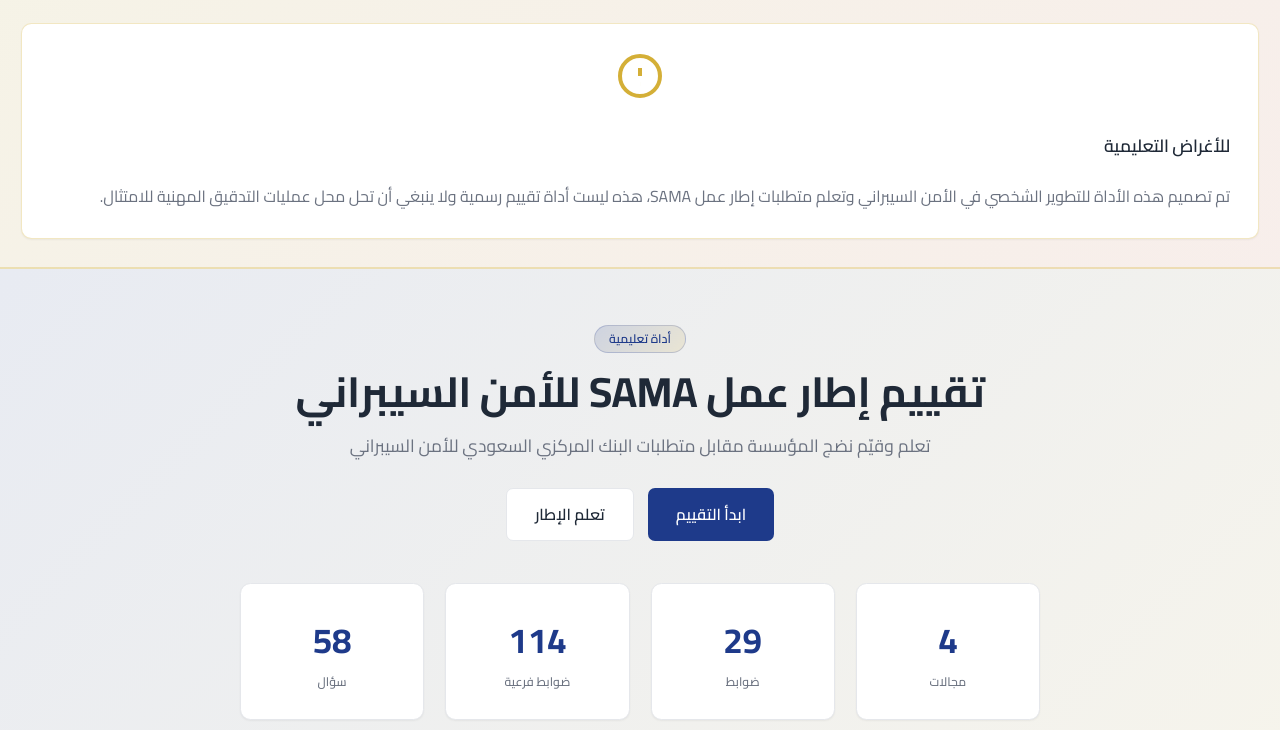
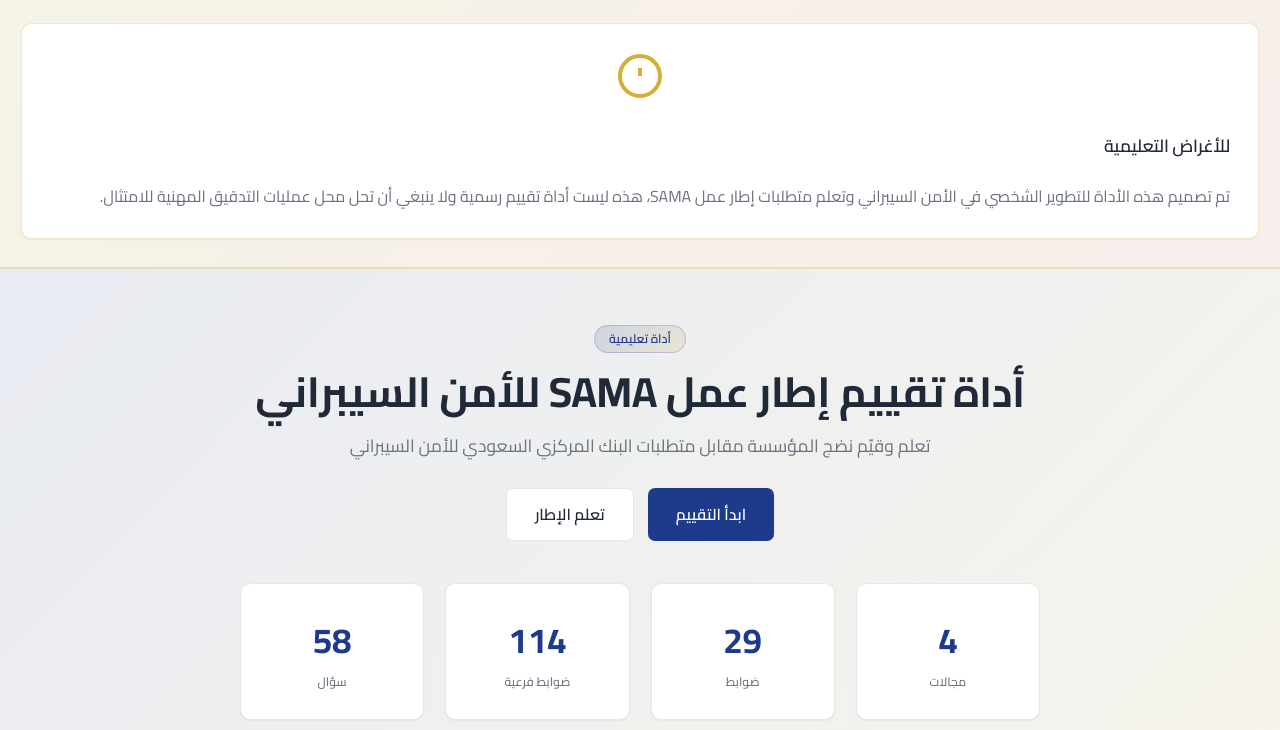
Before and after one commit to SiteQ8/sama-csf-assessment, a plain HTML site: page docs/index.html in a window 1280 px wide. Shown: the part 70-800 px from the top of the page. Drawn offline with nearby package versions, Linux system fonts and the light colour scheme.

Commit message:
Update hero title for SAMA Cybersecurity Framework

```diff
--- a/docs/index.html
+++ b/docs/index.html
@@ -72,7 +72,7 @@
                 <div class="container">
                     <div class="hero-content">
                         <div class="hero-badge" data-en="Educational Tool" data-ar="أداة تعليمية">أداة تعليمية</div>
-                        <h1 class="hero-title" data-en="SAMA Cybersecurity Framework Assessment" data-ar="تقييم إطار عمل SAMA للأمن السيبراني">تقييم إطار عمل SAMA للأمن السيبراني</h1>
+                        <h1 class="hero-title" data-en="SAMA Cybersecurity Framework Assessment" data-ar="أداة تقييم إطار عمل SAMA للأمن السيبراني">تقييم إطار عمل SAMA للأمن السيبراني</h1>
                         <p class="hero-subtitle" data-en="Learn and assess organizational maturity against Saudi Central Bank cybersecurity requirements" data-ar="تعلم وقيّم نضج المؤسسة مقابل متطلبات البنك المركزي السعودي للأمن السيبراني">تعلم وقيّم نضج المؤسسة مقابل متطلبات البنك المركزي السعودي للأمن السيبراني</p>
                         <div class="hero-actions">
                             <button class="btn btn-primary btn-lg" id="startAssessmentBtn" data-en="Start Assessment" data-ar="ابدأ التقييم">ابدأ التقييم</button>
```
